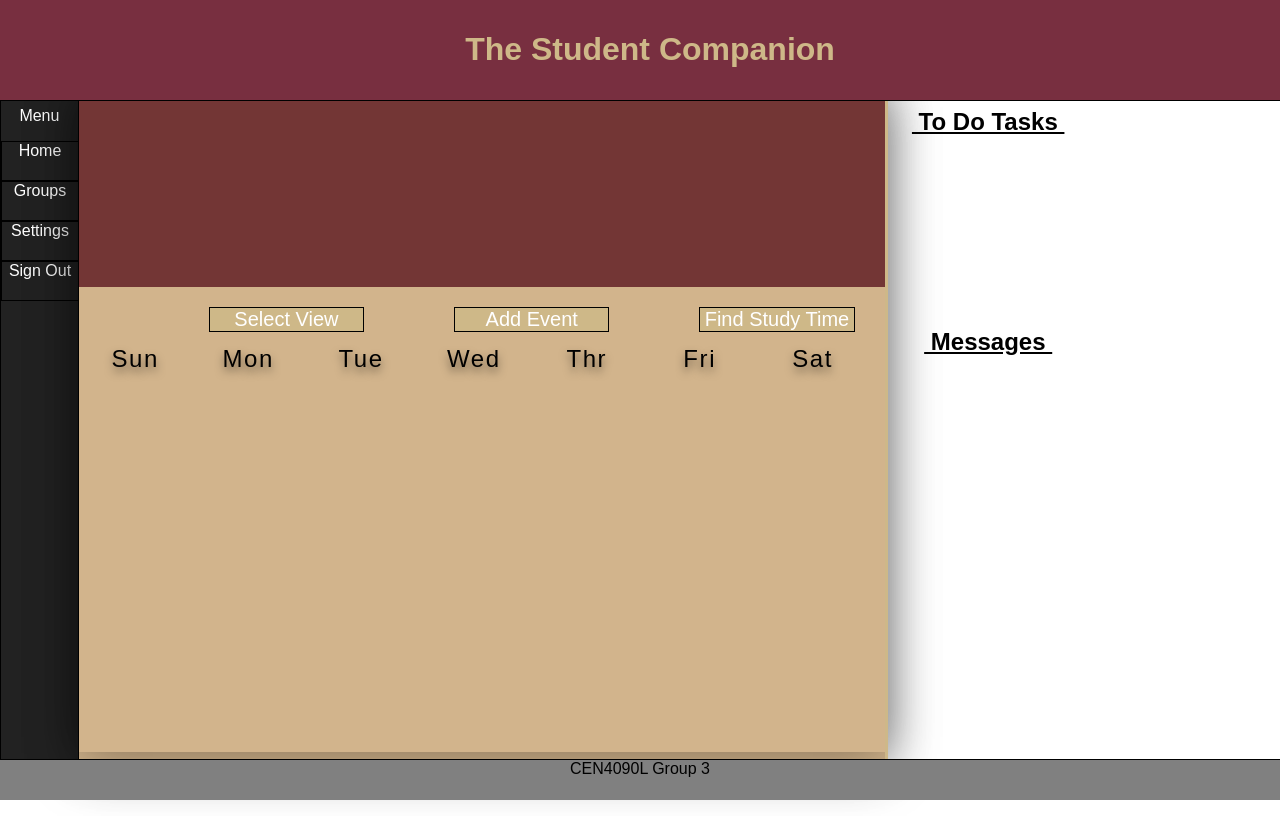
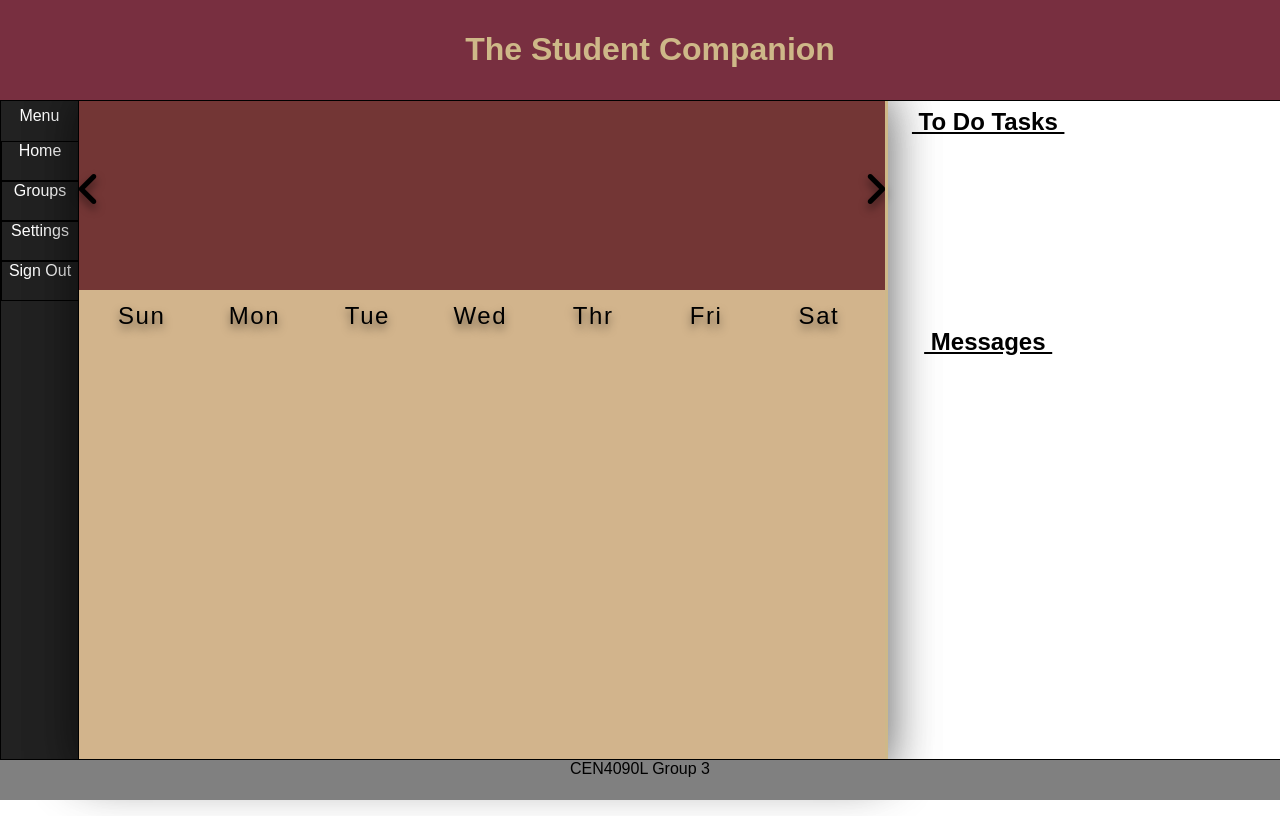
Before and after one commit to ArturoGirona/CanvasCal, a Flask app: page / in a window 1280 px wide. Run offline with Flask 2, Linux system fonts and the light colour scheme; the visitor is signed in with stand-in values (Sample User, id 1).

Commit message:
Merging (most of) Andrew's Updated Calendar

```diff
--- a/app/static/MainStyle.css
+++ b/app/static/MainStyle.css
@@ -138,14 +138,15 @@ body{
 	color: black;
 	display: flex;
 	justify-content:center;
+	align-items: center;
 }
 
-/* The calendar itself */
+/* The calendar itself *//*
 .calendar {
 	width: 100%;
 	height: 100%;
 	background: tan;
-	box-shadow: 0 0.1em 3rem rgba(0, 0, 0, 0.4);
+	box-shadow: 0 0.5rem 3rem rgba(0, 0, 0, 0.4);
 }
 
 .month {
@@ -197,7 +198,7 @@ body{
 	transition: background-color 0.2s;
 }
 
-.days {
+#days {
 	width: 100%;
 	height:50%;
 	display: flex;
@@ -205,7 +206,7 @@ body{
 	padding: 0rem;
 }
 
-.days div {
+.day{
 	font-size: 1.4rem;
 	margin: 0;
 	width: 14%;
@@ -214,9 +215,11 @@ body{
 	justify-content: center;
 	align-items: center;
 	text-shadow: 0 0.3rem 0.5rem rgba(0, 0, 0, 0.5);
+	border-style: solid;
+	border-width: thin;
 }
 
-.days div:hover:not(.today) {
+.day:hover:not(.today) {
 	background-color: #b9894b;
 	border: 0.1rem solid #777;
 	cursor: pointer;
@@ -225,11 +228,262 @@ body{
 .prev-date,
 .next-date {
 	opacity: 0.5;
+	font-size: 1.4rem;
+	margin: 0.3rem;
+	width: calc(41.2rem / 4.8);
+	height: 5rem;
+	display: flex;
+	justify-content: start;
+	align-items: start;
+	text-shadow: 0 0.3rem 0.5rem rgba(0, 0, 0, 0.5);
+	border-style: solid;
+	border-width: thin;
 }
 
-.today {
+.event {
+	font-size: 16px;
+	padding: 3px;
+	background-color: #622f14;
+	color: white;
+	border-radius: 5px;
+	max-height: 65px;
+	overflow: hidden;
+  }
+
+#today {
 	background-color: #bf935a;
 }
+
+#newEventPopUp, #deleteEventPopUp {
+	display: none;
+	z-index: 20;
+	padding: 25px;
+	background-color: #97694F;
+	box-shadow: 0px 0px 3px black;
+	border-radius: 5px;
+	width: 350px;
+	top: 50%;
+	left: 50%;
+	-ms-transform: translate(-50%, -50%);
+	transform: translate(-50%, -50%);
+	position: absolute;
+	font-family: sans-serif;
+  }
+
+  #eventTitleInput {
+	padding: 10px;
+	width: 100%;
+	box-sizing: border-box;
+	margin-bottom: 25px;
+	border-radius: 3px;
+	outline: none;
+	border: none;
+	box-shadow: 0px 0px 3px gray;
+  }
+
+  #eventTitleInput.error {
+	border: 2px solid red;
+  }
+
+  #cancelButton, #deleteButton {
+	background-color: #d36c6c;
+  }
+
+  #saveButton, #closeButton {
+	background-color: #87A96B;
+  }
+
+  #eventText {
+	font-size: 16px;
+  }
+
+  #PopUpBackDrop {
+	display: none;
+	top: 0px;
+	left: 0px;
+	z-index: 10;
+	width: 100vw;
+	height: 100vh;
+	position: absolute;
+	background-color: rgba(0,0,0,0.8);
+  }*/
+
+  .container {
+	width: 100%;
+	height: 84vh;
+	background-color: white;
+	color: black;
+	display: flex;
+	justify-content: center;
+	align-items: center;
+}
+
+.calendar {
+	width: 100%;
+	height: 100%;
+	background: tan;
+	box-shadow: 0 0.5rem 3rem rgba(0, 0, 0, 0.4);
+}
+
+.month {
+	width: 100%;
+	height: 30%;
+	background-color: #733635;
+	display: flex;
+	justify-content: space-between;
+	align-items: center;
+	padding: 0 0rem;
+	text-align: center;
+	text-shadow: 0 0.3rem 0.5rem rgba(0, 0, 0, 0.5);
+}
+
+.month i {
+	font-size: 2.5rem;
+	cursor: pointer;
+}
+
+.month h1 {
+	font-size: 3rem;
+	font-weight: 400;
+	text-transform: uppercase;
+	letter-spacing: 0.2rem;
+	margin-bottom: 1rem;
+}
+
+.month p {
+	font-size: 1.6rem;
+}
+
+.weekdays {
+	width: 100%;
+	height: 8%;
+	padding: 0 0.4rem;
+	display: flex;
+	align-items: center;
+}
+
+.weekdays div{
+	font-size: 1.5rem;
+	font-weight: 400;
+	letter-spacing: 0.1rem;
+	width: 14%;
+	display: flex;
+	justify-content: center;
+	align-items: center;
+	text-shadow: 0 0.3rem 0.5rem rgba(0, 0, 0, 0.5);
+	transition: background-color 0.2s;
+}
+
+#days {
+	width: 100%;
+	height: 50%;
+	display: flex;
+	flex-wrap: wrap;
+	padding: 0rem;
+}
+
+.day {
+	font-size: 1.4rem;
+	margin: 1%;
+	width: 12%;
+	height: 20%;
+	display: flex;
+	justify-content: start;
+	align-items: start;
+	text-shadow: 0 0.3rem 0.5rem rgba(0, 0, 0, 0.5);
+	border-style: solid;
+	border-width: thin;
+
+}
+
+.day:hover:not(.today) {
+	background-color: #b9894b;
+	border: 0.1rem solid #777;
+	cursor: pointer;
+}
+
+.prev-date,
+.next-date {
+	opacity: 0.5;
+	font-size: 1.4rem;
+	margin: 0.3rem;
+	width: calc(41.2rem / 4.8);
+	height: 5rem;
+	display: flex;
+	justify-content: start;
+	align-items: start;
+	text-shadow: 0 0.3rem 0.5rem rgba(0, 0, 0, 0.5);
+	border-style: solid;
+	border-width: thin;
+}
+
+.event {
+	font-size: 16px;
+	padding: 3px;
+	background-color: #622f14;
+	color: white;
+	border-radius: 5px;
+	max-height: 65px;
+	overflow: hidden;
+  }
+
+#today {
+	background-color: #bf935a;
+}
+
+#newEventPopUp, #deleteEventPopUp {
+	display: none;
+	z-index: 20;
+	padding: 25px;
+	background-color: #97694F;
+	box-shadow: 0px 0px 3px black;
+	border-radius: 5px;
+	width: 350px;
+	top: 50%;
+	left: 50%;
+	-ms-transform: translate(-50%, -50%);
+	transform: translate(-50%, -50%);
+	position: absolute;
+	font-family: sans-serif;
+  }
+
+  #eventTitleInput {
+	padding: 10px;
+	width: 100%;
+	box-sizing: border-box;
+	margin-bottom: 25px;
+	border-radius: 3px;
+	outline: none;
+	border: none;
+	box-shadow: 0px 0px 3px gray;
+  }
+
+  #eventTitleInput.error {
+	border: 2px solid red;
+  }
+
+  #cancelButton, #deleteButton {
+	background-color: #d36c6c;
+  }
+
+  #saveButton, #closeButton {
+	background-color: #87A96B;
+  }
+
+  #eventText {
+	font-size: 16px;
+  }
+
+  #PopUpBackDrop {
+	display: none;
+	top: 0px;
+	left: 0px;
+	z-index: 10;
+	width: 100vw;
+	height: 100vh;
+	position: absolute;
+	background-color: rgba(0,0,0,0.8);
+  }
 
 /**THIS IS STYLING FOR GROUPS PAGE**/
 .sections.groups{
@@ -270,22 +524,6 @@ body{
 	padding-left: 10px;
 	font-size: 15px;
 	width: 44%;
-	height: 45vh;
-}
-
-.sections.create1{
-	text-align: right;
-	padding-left: 0px;
-	font-size: 15px;
-	width: 50%;
-	height: 45vh;
-}
-
-.sections.create2{
-	text-align: left;
-	padding-left: 10px;
-	font-size: 15px;
-	width: 46%;
 	height: 45vh;
 }
 
--- a/app/templates/calendar.html
+++ b/app/templates/calendar.html
@@ -1,3 +1,16 @@
+<!DOCTYPE html>
+
+<html lang="en">
+<head>
+ <link rel="stylesheet" href="{{ url_for('static', filename='MainStyle.css')}}">
+
+
+ <title>Calendar</title>
+ <link rel="stylesheet" href="https://cdnjs.cloudflare.com/ajax/libs/font-awesome/6.0.0/css/all.min.css"/>
+
+</head>
+
+<body>
    <div class="container">
        <div class="calendar">
            <div class="month">
@@ -8,13 +21,6 @@
                </div>
                <i class="fas fa-angle-right next"></i>
            </div>
-            <div class="row">
-                <ul class="middleList">
-                <li><a href="">Select View</a></li>
-                <li><a href="{{ url_for('addEvent') }}">Add Event</a></li>
-                <li><a href="{{ url_for('addStudy') }}">Find Study Time</a></li>
-                </ul>
-            </div>
            <div class="weekdays">
                <div>Sun</div>
                <div>Mon</div>
@@ -24,7 +30,33 @@
                <div>Fri</div>
                <div>Sat</div>
            </div>
-           <div class="days"></div>
+           <br>
+           <div id="days">
+           </div>
        </div>
    </div>
+
+   <div id="newEventPopUp">
+       <h2>New Event</h2>
+
+       <input id="eventTitleInput" placeholder="Event Title" />
+
+       <button id="saveButton">save</button>
+       <button id="cancelButton">Cancel</button>
+   </div>
+
+   <div id="deleteEventPopUp">
+       <h2>Event</h2>
+
+       <p id="eventText"></p>
+
+       <button id="deleteButton">Delete</button>
+       <button id="closeButton">Close</button>
+   </div>
+
+   <div id="PopUpBackDrop"></div>
+
+
    <script src="{{ url_for('static', filename='Calendarscript.js') }}"></script>
+</body>
+</html>
```
Also changed, not shown: app/static/Calendarscript.js (+132 -28 lines).
